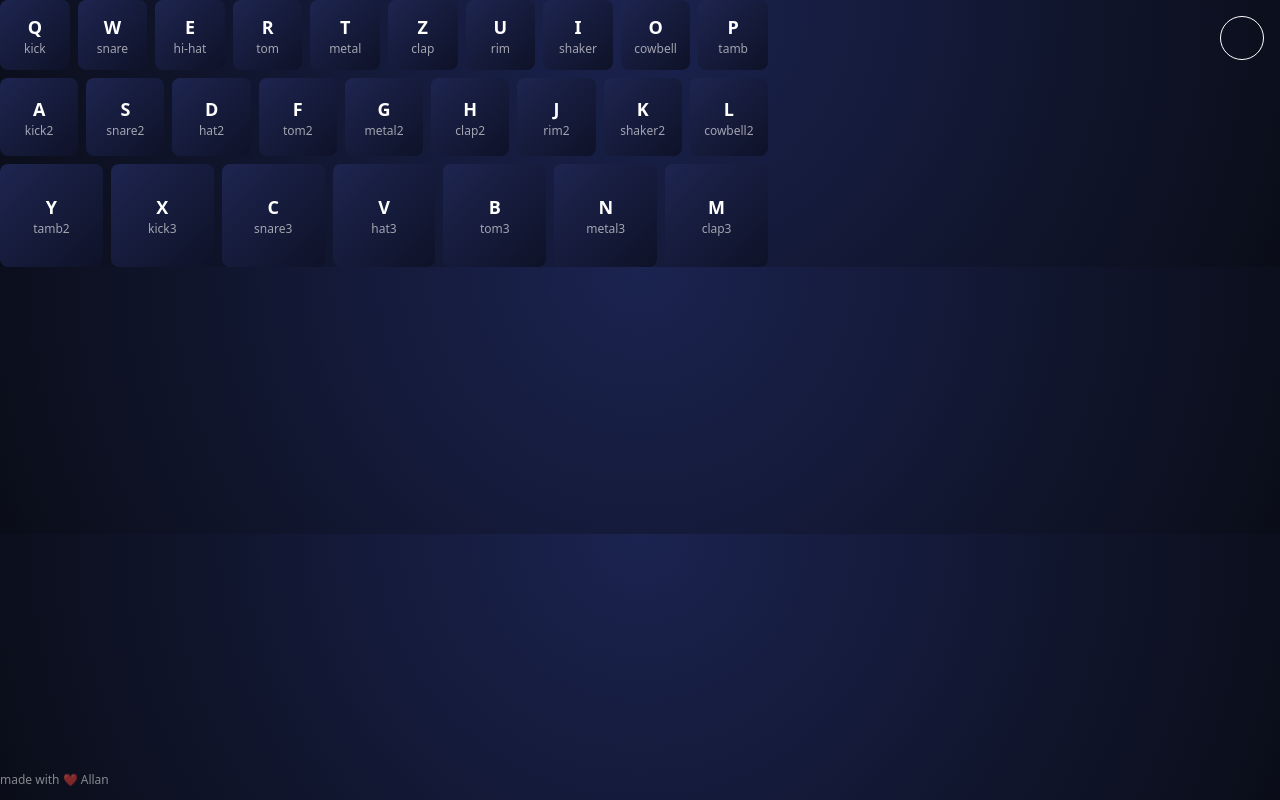
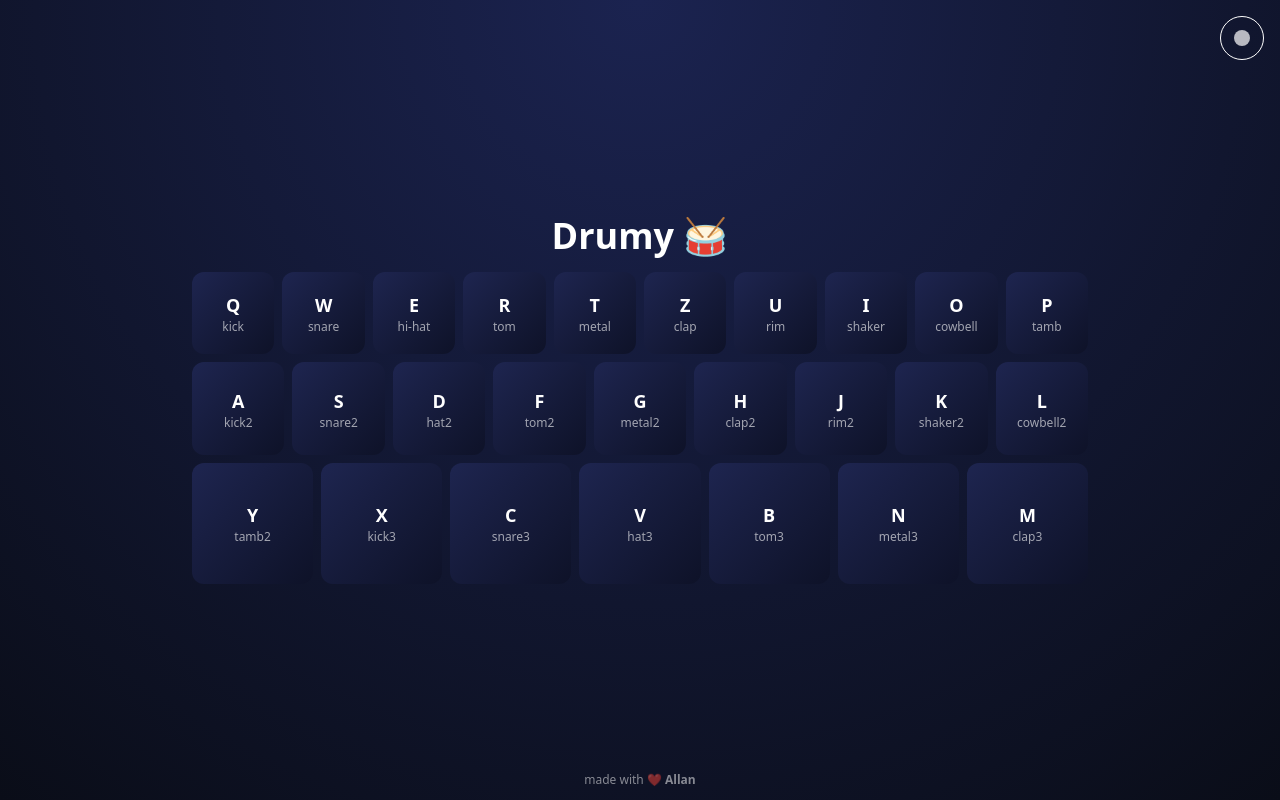
Before and after one commit to alton47/drumy, a Next.js app: page / in a window 1280 px wide. Built offline with nearby package versions, Linux system fonts and the light colour scheme.

Commit message:
Make em CAPSLOCK

```diff
--- a/src/app/page.tsx
+++ b/src/app/page.tsx
@@ -1,11 +1,6 @@
 "use client";
-import { useEffect } from "react";
+import { useEffect, useState } from "react";
 
-export default function Home() {
-  useEffect(() => {
-    const ctx = new (
-      window.AudioContext || (window as any).webkitAudioContext
-    )();
 const colors = [
   "#ff6b6b",
   "#ffd166",
@@ -16,6 +11,7 @@ export default function Home() {
   "#ff7edb",
   "#7cf6ff",
 ];
+
 const soundData: Record<
   string,
   { type: OscillatorType; freq: number; noise: boolean; name: string }
@@ -48,52 +44,16 @@ export default function Home() {
   M: { type: "triangle", freq: 210, noise: false, name: "clap3" },
 };
 
+export default function Home() {
+  const [ctx] = useState(
+    new (window.AudioContext || (window as any).webkitAudioContext)(),
+  );
+  const [isLight, setIsLight] = useState(false);
   const layout = [
     ["Q", "W", "E", "R", "T", "Z", "U", "I", "O", "P"],
     ["A", "S", "D", "F", "G", "H", "J", "K", "L"],
     ["Y", "X", "C", "V", "B", "N", "M"],
   ];
-
-    const keyboardContainer = document.createElement("div");
-    keyboardContainer.className =
-      "keyboard flex flex-col gap-2 w-full max-w-3xl";
-    document.body.appendChild(keyboardContainer);
-
-    const renderPads = () => {
-      keyboardContainer.innerHTML = "";
-      layout.forEach((row, rIdx) => {
-        const rowEl = document.createElement("div");
-        rowEl.className = "row flex gap-2 justify-center w-full";
-        row.forEach((key, kIdx) => {
-          const pad = document.createElement("div");
-          pad.className =
-            "pad flex-1 aspect-square rounded-lg bg-gradient-to-br from-[#1e2550] to-[#0e1228] flex flex-col items-center justify-center cursor-pointer relative transition-transform duration-100";
-          pad.dataset.key = key;
-          pad.style.setProperty(
-            "--accent",
-            colors[(rIdx * 2 + kIdx) % colors.length],
-          );
-          pad.innerHTML = `<span class="key font-bold text-lg">${key}</span><span class="type text-xs opacity-60">${soundData[key].name}</span>`;
-          const play = (e: Event) => {
-            e.preventDefault();
-            trigger(key);
-          };
-          pad.addEventListener("mousedown", play);
-          pad.addEventListener("touchstart", play);
-          rowEl.appendChild(pad);
-        });
-        keyboardContainer.appendChild(rowEl);
-      });
-    };
-
-    const trigger = (k: string) => {
-      const pad = document.querySelector(`.pad[data-key="${k}"]`);
-      if (!pad) return;
-      pad.classList.add("active");
-      setTimeout(() => pad.classList.remove("active"), 120);
-      const s = soundData[k];
-      hit({ type: s.type, freq: s.freq, decay: 0.18, noise: s.noise });
-    };
 
   const hit = ({
     type,
@@ -127,27 +87,81 @@ export default function Home() {
     o.stop(ctx.currentTime + decay);
   };
 
-    window.addEventListener("keydown", (e) =>
-      trigger((e.key || "").toUpperCase()),
+  const trigger = (key: string) => {
+    const pad = document.querySelector<HTMLDivElement>(`[data-key="${key}"]`);
+    if (!pad) return;
+    pad.classList.add("scale-95 shadow-[0_0_20px_var(--accent)]");
+    setTimeout(
+      () => pad.classList.remove("scale-95", "shadow-[0_0_20px_var(--accent)]"),
+      120,
     );
-    window.addEventListener("resize", renderPads);
-    renderPads();
+    hit({ ...soundData[key], decay: 0.18 });
+  };
 
-    const toggle = document.createElement("div");
-    toggle.id = "modeToggle";
-    toggle.className =
-      "toggle absolute top-4 right-4 w-11 h-11 rounded-full border border-white grid place-items-center cursor-pointer";
-    document.body.appendChild(toggle);
-    toggle.addEventListener("click", () =>
-      document.body.classList.toggle("light"),
-    );
-
-    const credit = document.createElement("div");
-    credit.className = "credit absolute bottom-3 text-xs opacity-50";
-    credit.innerHTML =
-      'made with ❤️ <a href="https://github.com/alton47" target="_blank">Allan</a>';
-    document.body.appendChild(credit);
+  useEffect(() => {
+    const handleKey = (e: KeyboardEvent) =>
+      trigger((e.key || "").toUpperCase());
+    window.addEventListener("keydown", handleKey);
+    return () => window.removeEventListener("keydown", handleKey);
   }, []);
 
-  return null;
+  return (
+    <div
+      className={`relative w-full h-screen flex flex-col items-center justify-center transition-colors ${isLight ? "bg-[radial-gradient(circle_at_top,_var(--bg-light-accent),_var(--bg-light))] text-[#0a0d18]" : "text-white bg-[radial-gradient(circle_at_top,_#1b2350,_var(--bg-dark))]"}`}
+    >
+      {/* Toggle */}
+      <button
+        onClick={() => setIsLight(!isLight)}
+        className="absolute top-4 right-4 w-11 h-11 rounded-full border border-current grid place-items-center"
+      >
+        <span className="w-4 h-4 rounded-full bg-current opacity-70"></span>
+      </button>
+
+      {/* Header */}
+      <header className="text-center mb-4">
+        <h1 className="text-4xl font-bold">Drumy 🥁</h1>
+      </header>
+
+      {/* Keyboard */}
+      <div className="flex flex-col gap-2 w-full max-w-4xl">
+        {layout.map((row, rIdx) => (
+          <div key={rIdx} className="flex gap-2 justify-center w-full">
+            {row.map((key, kIdx) => {
+              const accent = colors[(rIdx * 2 + kIdx) % colors.length];
+              return (
+                <div
+                  key={key}
+                  data-key={key}
+                  style={{ "--accent": accent } as React.CSSProperties}
+                  onMouseDown={() => trigger(key)}
+                  onTouchStart={() => trigger(key)}
+                  className={`flex-1 aspect-square rounded-xl flex flex-col items-center justify-center cursor-pointer relative transition-transform duration-100 bg-gradient-to-br from-[#1e2550] to-[#0e1228]`}
+                >
+                  <span className="font-extrabold text-lg pointer-events-none">
+                    {key}
+                  </span>
+                  <span className="text-xs opacity-60 pointer-events-none">
+                    {soundData[key].name}
+                  </span>
+                  <span className="absolute inset-0 rounded-xl bg-[radial-gradient(circle,var(--accent),transparent_70%)] opacity-0 pointer-events-none transition-opacity"></span>
+                </div>
+              );
+            })}
+          </div>
+        ))}
+      </div>
+
+      {/* Credit */}
+      <div className="absolute bottom-3 text-xs opacity-50">
+        made with ❤️{" "}
+        <a
+          href="https://github.com/alton47"
+          target="_blank"
+          className="font-semibold"
+        >
+          Allan
+        </a>
+      </div>
+    </div>
+  );
 }
```
Lines whose indentation alone changed are shown as unchanged.
